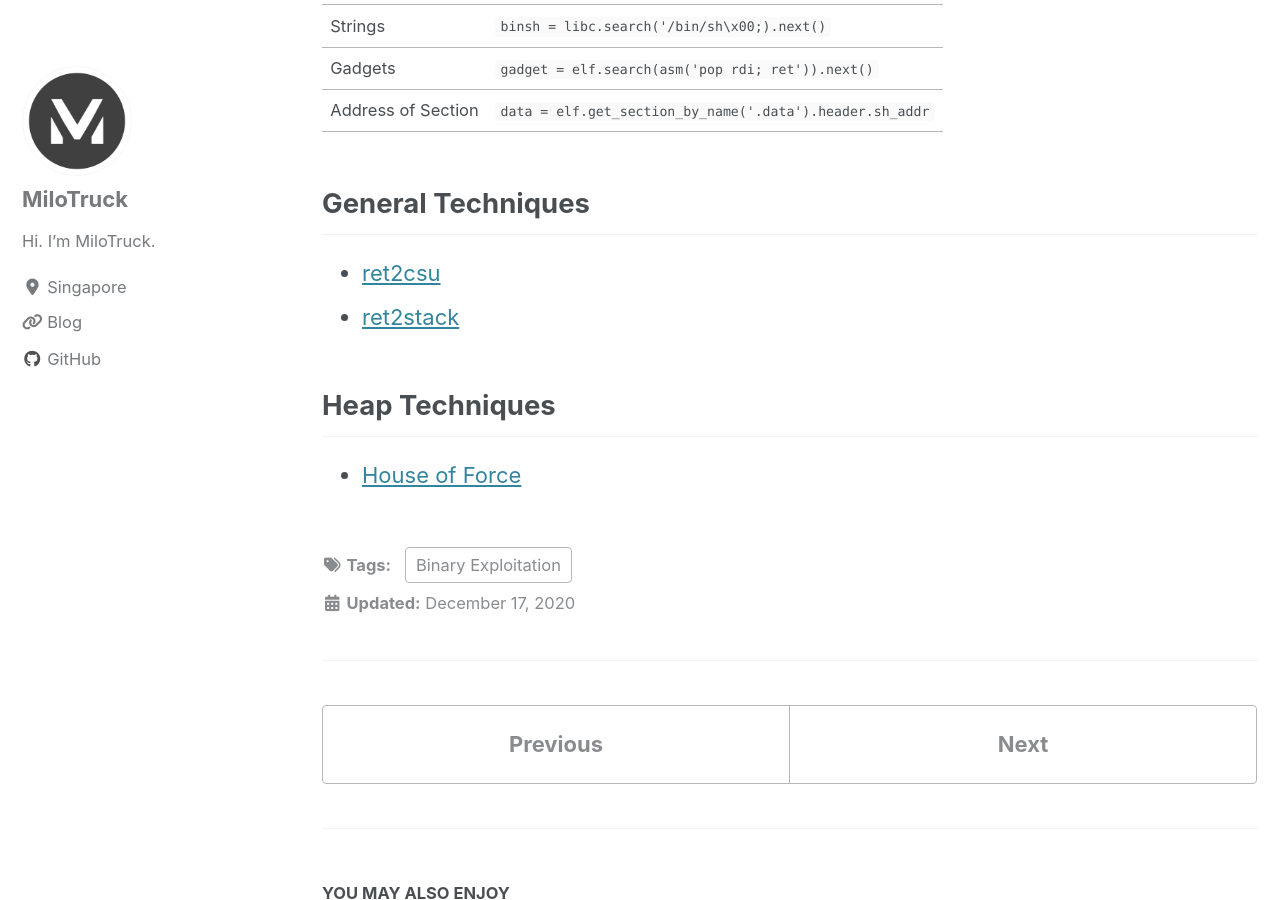
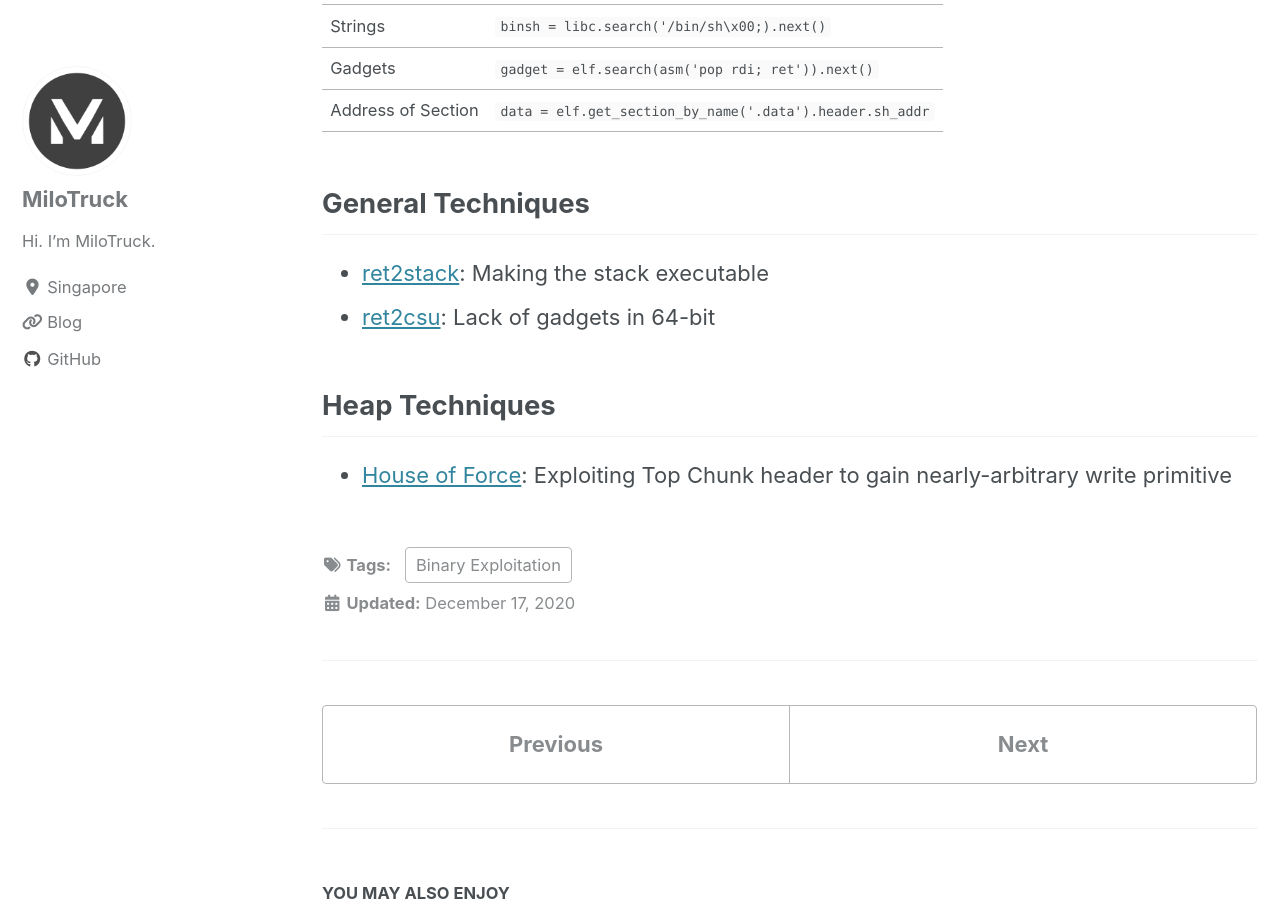
Before and after one commit to MiloTruck/milotruck.github.io, a Jekyll site: the page built from _posts/Notes/Binary Exploitation/2020-12-17-Binary Exploitation.md, in a window 1280 px wide and 900 px high, scrolled down 780 px. Built offline with Jekyll 4.4.1, drawn with Linux system fonts in a browser that asks for light colours; cached includes are drawn as plain includes; nearby versions of some CDN libraries.

```diff
--- a/_posts/Notes/Binary Exploitation/2020-12-17-Binary Exploitation.md
+++ b/_posts/Notes/Binary Exploitation/2020-12-17-Binary Exploitation.md
@@ -24,8 +24,8 @@ classes: wide
 | Address of Section | `data = elf.get_section_by_name('.data').header.sh_addr`|
 
 ## General Techniques
-* [ret2csu](https://www.voidsecurity.in/2013/07/some-gadget-sequence-for-x8664-rop.html?m=1)
-* [ret2stack](/ret2stack/)
+* [ret2stack](/ret2stack/): Making the stack executable
+* [ret2csu](https://www.voidsecurity.in/2013/07/some-gadget-sequence-for-x8664-rop.html?m=1): Lack of gadgets in 64-bit
 
 ## Heap Techniques
-* [House of Force](/House-of-Force/)
+* [House of Force](/House-of-Force/): Exploiting Top Chunk header to gain nearly-arbitrary write primitive
```
